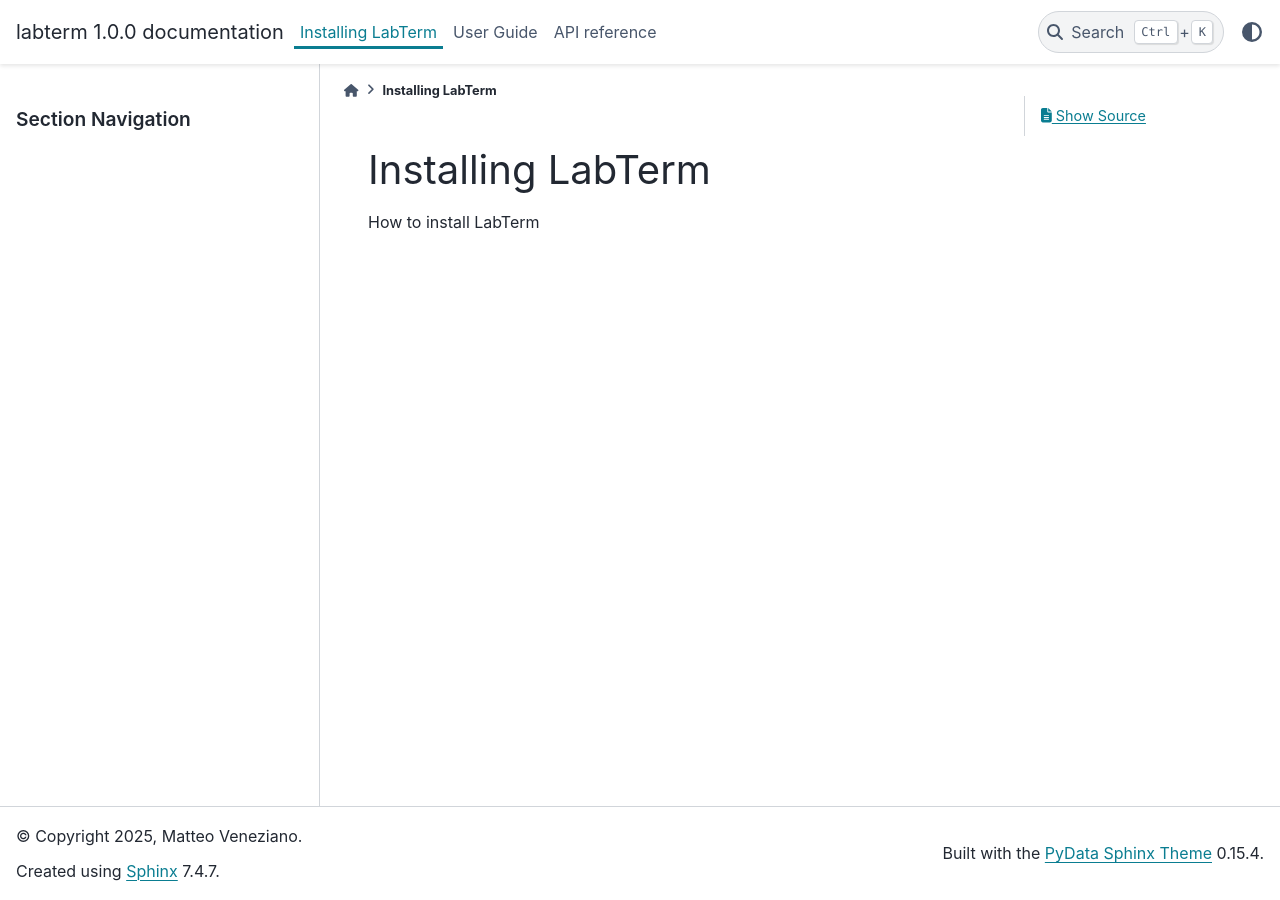
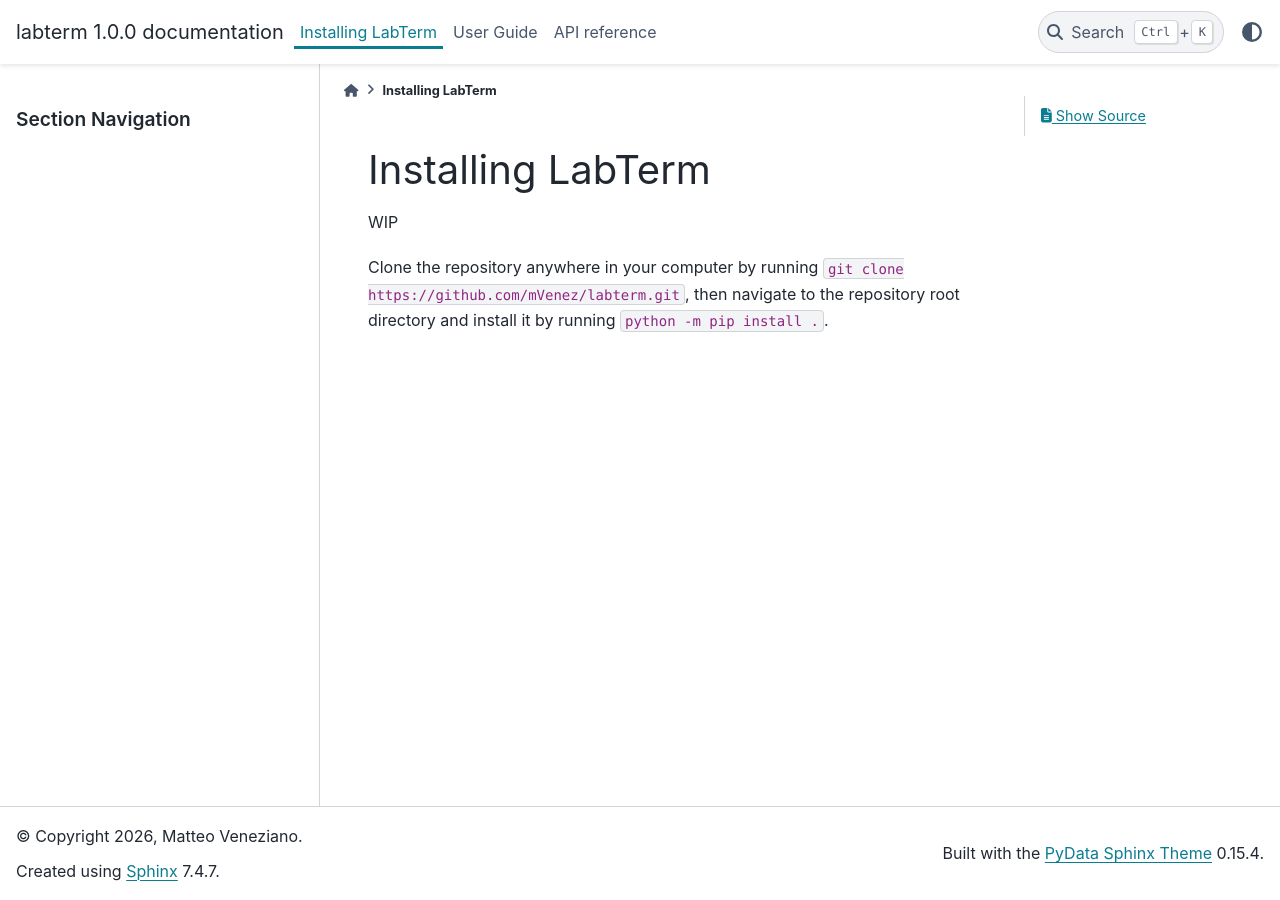
Before and after one commit to mVenez/labterm, a Sphinx documentation site: the page built from docs/source/install.rst, in a window 1280 px wide. Built offline with Sphinx 7.4.7 and the PyData theme 0.15.4, drawn with Linux system fonts in a browser that asks for light colours.

Commit message:
docs: updated docs

```diff
--- a/docs/source/conf.py
+++ b/docs/source/conf.py
@@ -10,7 +10,7 @@ sys.path.insert(0, os.path.abspath('../../src'))
 # https://www.sphinx-doc.org/en/master/usage/configuration.html#project-information
 
 project = 'labterm'
-copyright = '2025, Matteo Veneziano'
+copyright = '2026, Matteo Veneziano'
 author = 'Matteo Veneziano'
 release = '1.0.0'
 
--- a/docs/source/install.rst
+++ b/docs/source/install.rst
@@ -1,5 +1,6 @@
 =======================
 Installing LabTerm
 =======================
+WIP
 
-How to install LabTerm
+Clone the repository anywhere in your computer by running ``git clone https://github.com/mVenez/labterm.git``, then navigate to the repository root directory and install it by running ``python -m pip install .``.
--- a/docs/source/user_guide.rst
+++ b/docs/source/user_guide.rst
@@ -1,3 +1,5 @@
 =======================
 User Guide
 =======================
+
+WIP
```
Also changed, not shown: 1 other file.
